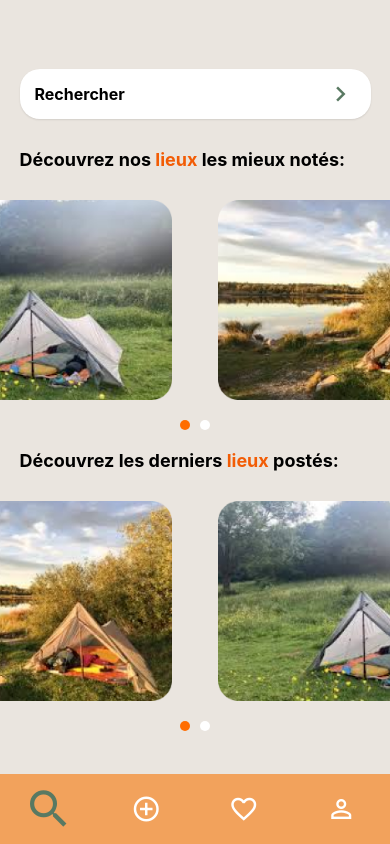
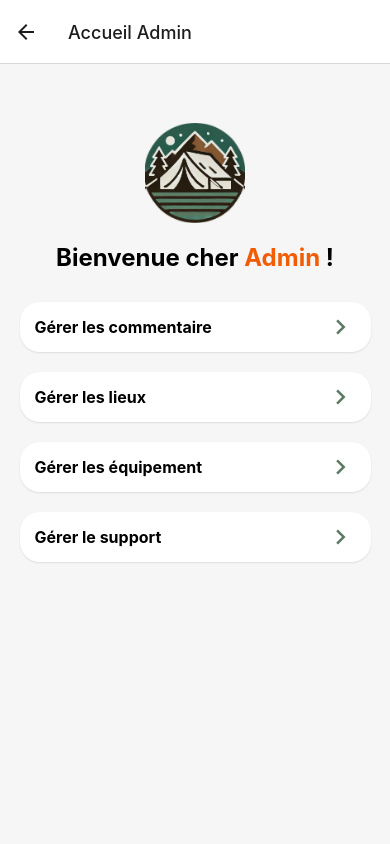
Before and after one commit to lucasleroyy/IWA_Campseeker_IG5, a React Native app: screen /AccueilAdmin in a window 390 px wide. Built offline with nearby package versions, Linux system fonts and the light colour scheme.

Commit message:
ajout page accueil admin

```diff
--- a/src/App_navigation.js
+++ b/src/App_navigation.js
@@ -11,6 +11,7 @@ import ConditionsService from './pages/Conditions_service';
 import MesLieux from './pages/Mes_lieux_user';
 import DetailMesLieux from './pages/Detail_mes_lieux';
 import PolitiqueConfidentialite from './pages/Politique_confidentialite';
+import AccueilAdmin from './pages/Admin/Accueil_admin';
 
 
 const Stack = createStackNavigator();
@@ -76,6 +77,12 @@ const AppNavigator = () => {
           component={PolitiqueConfidentialite}
           options={{ headerShown: true, headerBackTitle: 'Retour', title: 'Politique de Confidentialité',}}
         />
+        <Stack.Screen
+          name="AccueilAdmin"
+          component={AccueilAdmin}
+          options={{ headerShown: true, headerBackTitle: 'Retour', title: 'Accueil Admin',}}
+        />
+
 
 
       </Stack.Navigator>
--- /dev/null
+++ b/src/Pages/Admin/Accueil_admin.js
@@ -0,0 +1,55 @@
+import React from 'react';
+import { ScrollView, View,Image, Text, StyleSheet } from 'react-native';
+import ChampRedirection from '../../components/Champ_redirection';
+
+const AccueilAdmin = ({ navigation }) => {
+
+    return(
+        <View style={styles.container}>
+            <ScrollView contentContainerStyle={styles.scrollContent}>
+                <Image source={require('../../../assets/Logo.png')} style={styles.logo} />
+                <Text style={styles.title}>Bienvenue cher <Text style={{ color: '#F25C05' }}>Admin</Text> !</Text>
+                <ChampRedirection label="Gérer les commentaire" targetScreen="GestionCommentaire" navigation={navigation} />
+                <ChampRedirection label="Gérer les lieux" targetScreen="GestionLieux" navigation={navigation} />
+                <ChampRedirection label="Gérer les équipement" targetScreen="GestionEquipement" navigation={navigation} />
+                <ChampRedirection label="Gérer le support" targetScreen="GestionSupport" navigation={navigation} />
+            </ScrollView>
+        </View>
+
+    );
+
+};
+
+const styles = StyleSheet.create({
+    container: {
+      flex: 1,
+      backgroundColor: '#F6F6F6',
+      paddingBottom: 50,
+    },
+    scrollContent: {
+      flexGrow: 1,
+      paddingVertical: '15%',
+      alignItems: 'center',
+    },
+    logo: {
+      width: 100,
+      height: 100,
+      marginBottom: 20,
+    },
+    title: {
+      fontSize: 24,
+      fontWeight: 'bold',
+      marginBottom: 20,
+    },
+    section: {
+      width: '90%',
+      marginVertical: 10,
+    },
+    sectionTitle: {
+      fontSize: 18,
+      fontWeight: 'bold',
+      marginBottom: 10,
+    },
+});
+
+export default AccueilAdmin;
--- a/src/Pages/Profil_user.js
+++ b/src/Pages/Profil_user.js
@@ -8,11 +8,10 @@ const PageProfil = ({ navigation }) => {
   return (
     <View style={styles.container}>
       <ScrollView contentContainerStyle={styles.scrollContent}>
-
         <Text style={styles.title}>Profil</Text>
-
         <View style={styles.section}>
           <Text style={styles.sectionTitle}>GÉNÉRAL</Text>
+          <ChampRedirection label="Admin" targetScreen="AccueilAdmin" navigation={navigation} />
           <ChampRedirection label="Mon compte" targetScreen="MonCompte" navigation={navigation} />
           <ChampRedirection label="Mes lieux" targetScreen="MesLieux" navigation={navigation} />
           <ChampRedirection label="Paramètres" targetScreen="Parametres" navigation={navigation} />
```
Also changed, not shown: assets/Logo.png.
